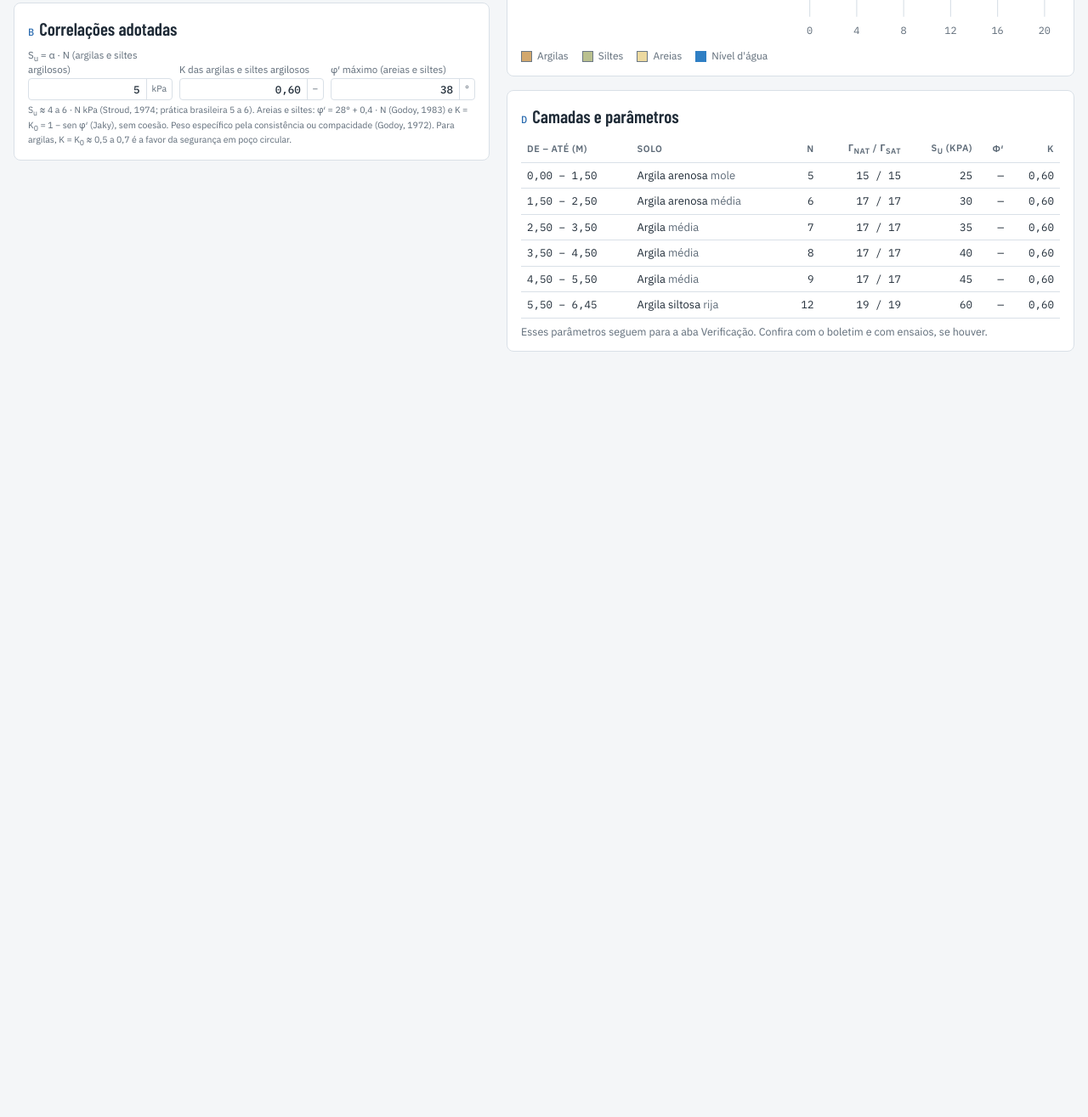
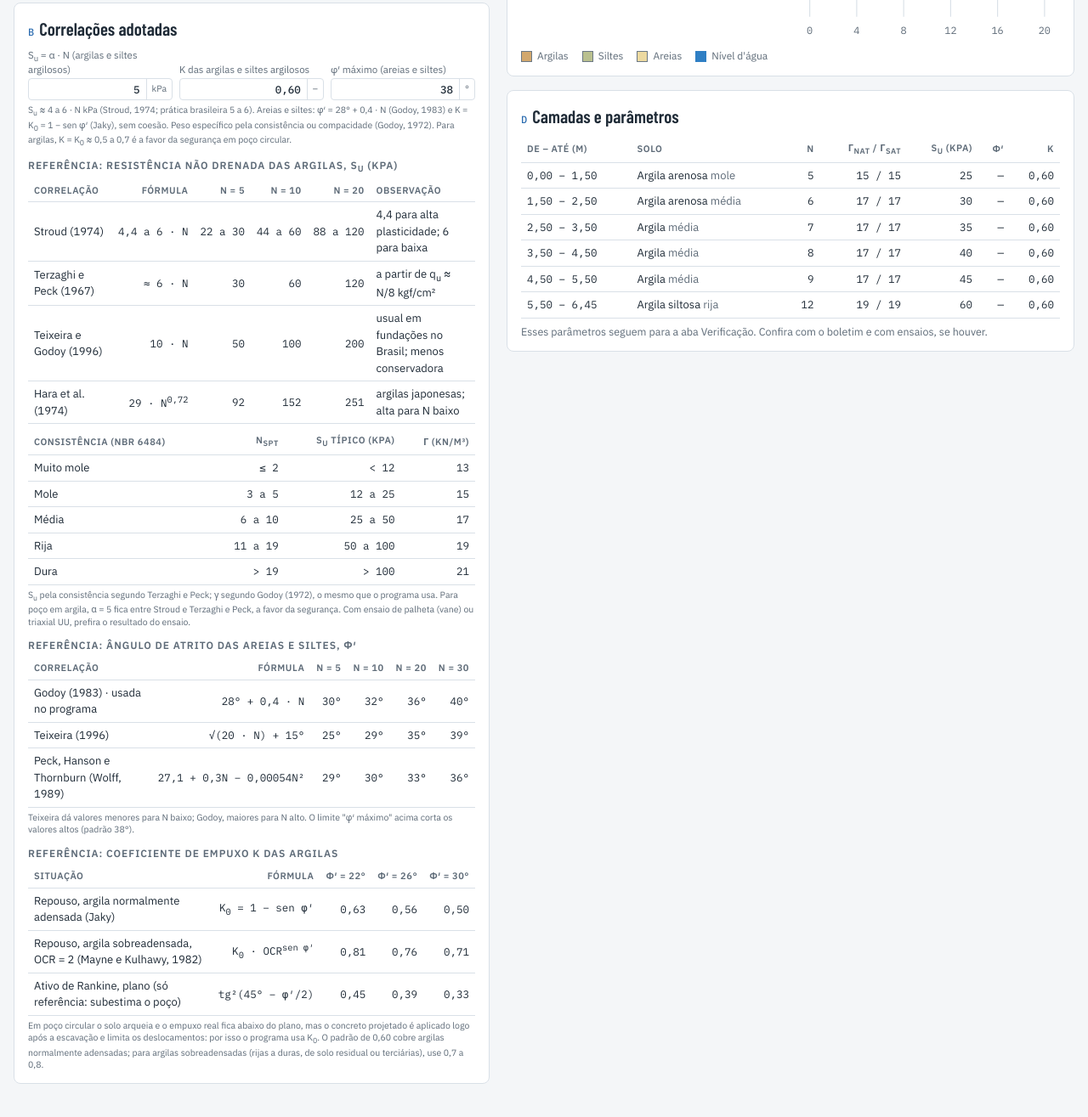
Before and after one commit to engrafaeljralveS/Calculo-Estrutural, a plain HTML site: page apps/poco-concreto-projetado.html in a window 1280 px wide. Shown: the part 739-2054 px from the top of the page at 85% size. Before the commit the page ends 1193 px from the top, so only its background shows below. Drawn offline with nearby package versions, Linux system fonts and the light colour scheme.

Commit message:
Poço: tabelas de referência das correlações (Su, φ′, K) na aba Sondagem
Co-Authored-By: Claude Opus 5.5 <noreply@anthropic.com>
Claude-Session: https://claude.ai/code/session_01DCiErttb8MvCdHnvc2rbG9

```diff
--- a/apps/poco-concreto-projetado.html
+++ b/apps/poco-concreto-projetado.html
@@ -156,6 +156,45 @@ td.num { font-family: var(--f-mono); font-size: 12.5px; white-space: nowrap; }
             <div class="field" data-k="phiMax"><label for="in-phiMax">φ′ máximo (areias e siltes)</label><div class="inp"><input id="in-phiMax" inputmode="decimal"><span class="u">°</span></div></div>
           </div>
           <p class="gnote">S<sub>u</sub> ≈ 4 a 6 · N kPa (Stroud, 1974; prática brasileira 5 a 6). Areias e siltes: φ′ = 28° + 0,4 · N (Godoy, 1983) e K = K<sub>0</sub> = 1 − sen φ′ (Jaky), sem coesão. Peso específico pela consistência ou compacidade (Godoy, 1972). Para argilas, K = K<sub>0</sub> ≈ 0,5 a 0,7 é a favor da segurança em poço circular.</p>
+                  <h3>Referência: resistência não drenada das argilas, S<sub>u</sub> (kPa)</h3>
+          <div class="tw"><table>
+            <thead><tr><th class="l">Correlação</th><th>Fórmula</th><th>N = 5</th><th>N = 10</th><th>N = 20</th><th class="l">Observação</th></tr></thead>
+            <tbody>
+              <tr><td class="l">Stroud (1974)</td><td class="num">4,4 a 6 · N</td><td class="num">22 a 30</td><td class="num">44 a 60</td><td class="num">88 a 120</td><td class="l">4,4 para alta plasticidade; 6 para baixa</td></tr>
+              <tr><td class="l">Terzaghi e Peck (1967)</td><td class="num">≈ 6 · N</td><td class="num">30</td><td class="num">60</td><td class="num">120</td><td class="l">a partir de q<sub>u</sub> ≈ N/8 kgf/cm²</td></tr>
+              <tr><td class="l">Teixeira e Godoy (1996)</td><td class="num">10 · N</td><td class="num">50</td><td class="num">100</td><td class="num">200</td><td class="l">usual em fundações no Brasil; menos conservadora</td></tr>
+              <tr><td class="l">Hara et al. (1974)</td><td class="num">29 · N<sup>0,72</sup></td><td class="num">92</td><td class="num">152</td><td class="num">251</td><td class="l">argilas japonesas; alta para N baixo</td></tr>
+            </tbody></table></div>
+          <div class="tw" style="margin-top:6px"><table>
+            <thead><tr><th class="l">Consistência (NBR 6484)</th><th>N<sub>SPT</sub></th><th>S<sub>u</sub> típico (kPa)</th><th>γ (kN/m³)</th></tr></thead>
+            <tbody>
+              <tr><td class="l">Muito mole</td><td class="num">≤ 2</td><td class="num">&lt; 12</td><td class="num">13</td></tr>
+              <tr><td class="l">Mole</td><td class="num">3 a 5</td><td class="num">12 a 25</td><td class="num">15</td></tr>
+              <tr><td class="l">Média</td><td class="num">6 a 10</td><td class="num">25 a 50</td><td class="num">17</td></tr>
+              <tr><td class="l">Rija</td><td class="num">11 a 19</td><td class="num">50 a 100</td><td class="num">19</td></tr>
+              <tr><td class="l">Dura</td><td class="num">&gt; 19</td><td class="num">&gt; 100</td><td class="num">21</td></tr>
+            </tbody></table></div>
+          <p class="gnote">S<sub>u</sub> pela consistência segundo Terzaghi e Peck; γ segundo Godoy (1972), o mesmo que o programa usa. Para poço em argila, α = 5 fica entre Stroud e Terzaghi e Peck, a favor da segurança. Com ensaio de palheta (vane) ou triaxial UU, prefira o resultado do ensaio.</p>
+
+          <h3>Referência: ângulo de atrito das areias e siltes, φ′</h3>
+          <div class="tw"><table>
+            <thead><tr><th class="l">Correlação</th><th>Fórmula</th><th>N = 5</th><th>N = 10</th><th>N = 20</th><th>N = 30</th></tr></thead>
+            <tbody>
+              <tr><td class="l">Godoy (1983) · usada no programa</td><td class="num">28° + 0,4 · N</td><td class="num">30°</td><td class="num">32°</td><td class="num">36°</td><td class="num">40°</td></tr>
+              <tr><td class="l">Teixeira (1996)</td><td class="num">√(20 · N) + 15°</td><td class="num">25°</td><td class="num">29°</td><td class="num">35°</td><td class="num">39°</td></tr>
+              <tr><td class="l">Peck, Hanson e Thornburn (Wolff, 1989)</td><td class="num">27,1 + 0,3N − 0,00054N²</td><td class="num">29°</td><td class="num">30°</td><td class="num">33°</td><td class="num">36°</td></tr>
+            </tbody></table></div>
+          <p class="gnote">Teixeira dá valores menores para N baixo; Godoy, maiores para N alto. O limite "φ′ máximo" acima corta os valores altos (padrão 38°).</p>
+
+          <h3>Referência: coeficiente de empuxo K das argilas</h3>
+          <div class="tw"><table>
+            <thead><tr><th class="l">Situação</th><th>Fórmula</th><th>φ′ = 22°</th><th>φ′ = 26°</th><th>φ′ = 30°</th></tr></thead>
+            <tbody>
+              <tr><td class="l">Repouso, argila normalmente adensada (Jaky)</td><td class="num">K<sub>0</sub> = 1 − sen φ′</td><td class="num">0,63</td><td class="num">0,56</td><td class="num">0,50</td></tr>
+              <tr><td class="l">Repouso, argila sobreadensada, OCR = 2 (Mayne e Kulhawy, 1982)</td><td class="num">K<sub>0</sub> · OCR<sup>sen φ′</sup></td><td class="num">0,81</td><td class="num">0,76</td><td class="num">0,71</td></tr>
+              <tr><td class="l">Ativo de Rankine, plano (só referência: subestima o poço)</td><td class="num">tg²(45° − φ′/2)</td><td class="num">0,45</td><td class="num">0,39</td><td class="num">0,33</td></tr>
+            </tbody></table></div>
+          <p class="gnote">Em poço circular o solo arqueia e o empuxo real fica abaixo do plano, mas o concreto projetado é aplicado logo após a escavação e limita os deslocamentos: por isso o programa usa K<sub>0</sub>. O padrão de 0,60 cobre argilas normalmente adensadas; para argilas sobreadensadas (rijas a duras, de solo residual ou terciárias), use 0,7 a 0,8.</p>
         </section>
       </div>
       <div class="results">
```
